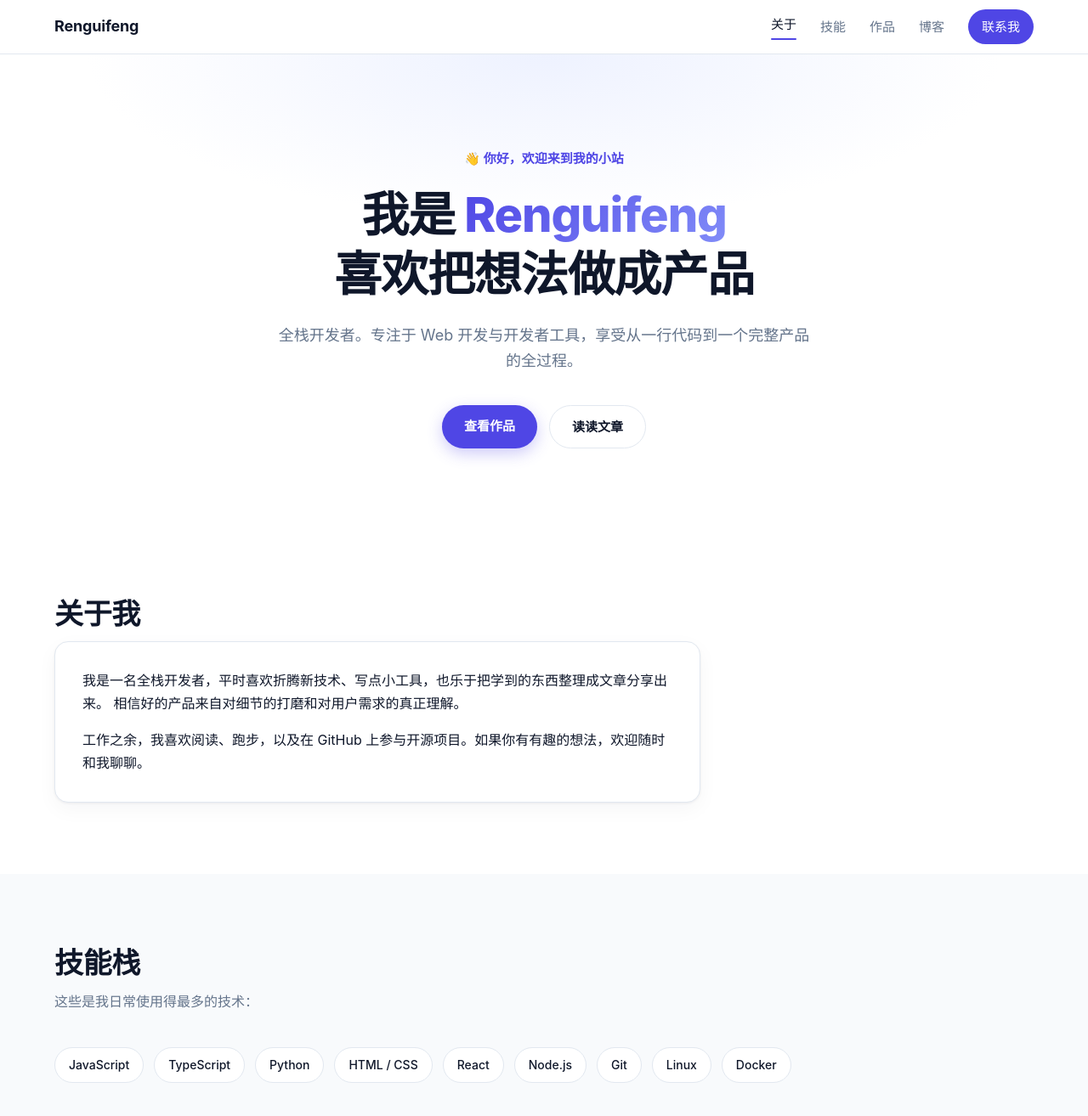
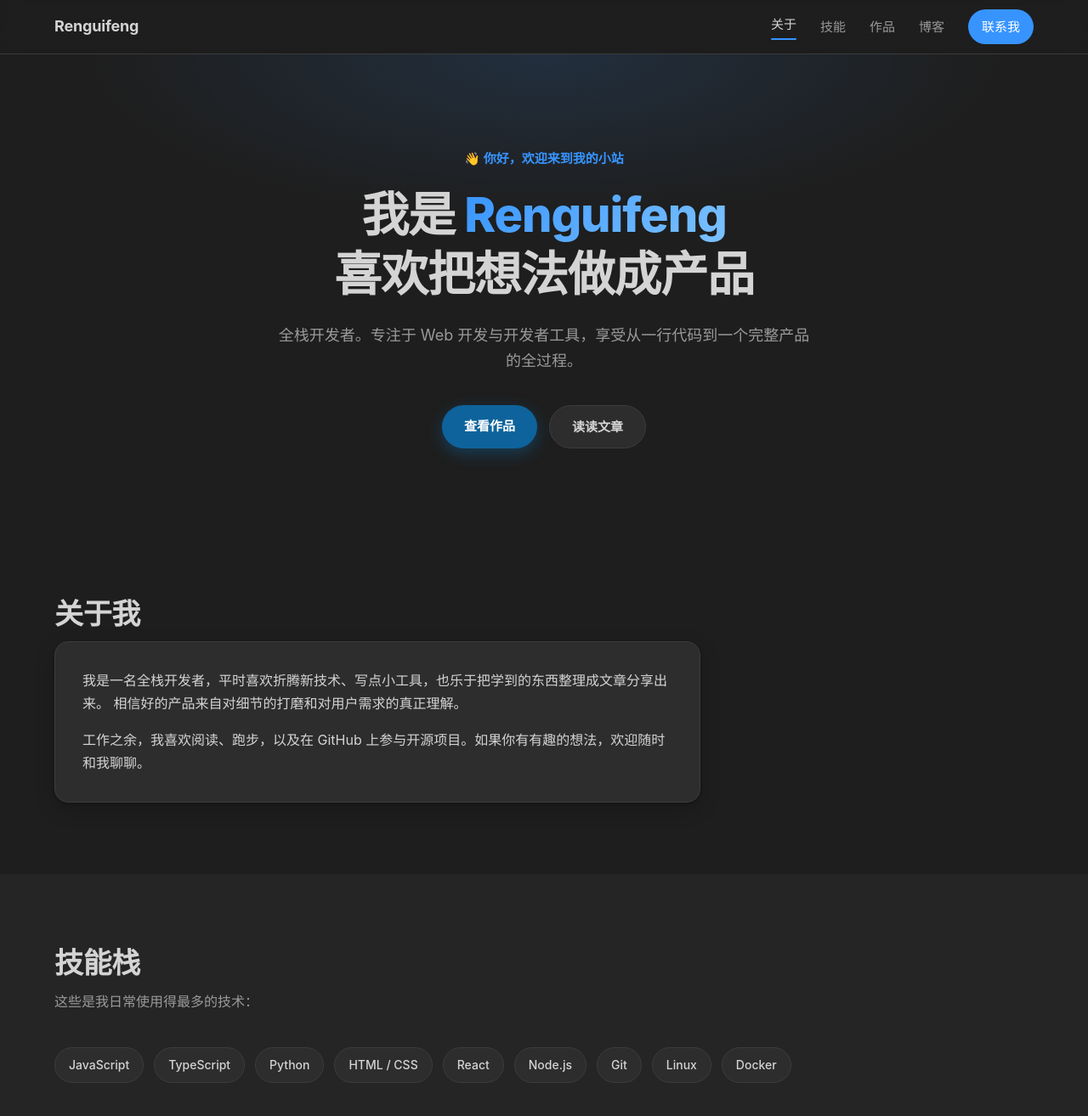
Before and after one commit to renguifeng/renguifeng.github.io, a Jekyll site: the page built from index.html, in a window 1280 px wide and 1400 px high. Shown: the top 1314 px of the window at 85% size. Built offline with Jekyll 4.4.1, drawn with Linux system fonts in a browser that asks for light colours.

Commit message:
Switch entire site theme to VSCode Dark+ (dark mode)
- :root palette -> VSCode Dark+ (#1e1e1e bg, #d4d4d4 text, #3794ff link, #0e639c button)
- cards / btn-ghost / chips / contact / chip-link: white bg -> #2d2d2d card-bg
- nav: translucent white -> translucent dark
- code blocks: bg slightly darker (#1a1a1a), border brightened (#3c3c3c)
- post body text + hover shadows adapted for dark background

Co-Authored-By: Claude <noreply@anthropic.com>

```diff
--- a/stylesheets/stylesheet.css
+++ b/stylesheets/stylesheet.css
@@ -1,19 +1,22 @@
 /* =========================================================
-   Renguifeng.github.io — 现代浅色卡片风格
+   Renguifeng.github.io — VSCode Dark+ 深色主题
    纯 CSS，零外部依赖。配色/字体用 CSS 变量统一管理。
    ========================================================= */
 
 /* ---------- 设计令牌（变量） ---------- */
 :root {
-  /* 配色 */
-  --bg:            #ffffff;
-  --bg-alt:        #f8fafc;
-  --text:          #0f172a;
-  --text-muted:    #64748b;
-  --border:        #e2e8f0;
-  --accent:        #4f46e5;   /* indigo-600 */
-  --accent-strong: #4338ca;   /* indigo-700 */
-  --accent-soft:   #eef2ff;   /* indigo-50 */
+  /* 配色 — VSCode Dark+ 深色主题 */
+  --bg:            #1e1e1e;                  /* 编辑器背景 */
+  --bg-alt:        #252526;                  /* 区块 / 侧栏 */
+  --card-bg:       #2d2d2d;                  /* 卡片（略亮于背景） */
+  --text:          #d4d4d4;                  /* 前景文字 */
+  --text-muted:    #9a9a9a;                  /* 次要文字 */
+  --border:        #3c3c3c;                  /* 边框 */
+  --accent:        #3794ff;                  /* 链接蓝 */
+  --accent-strong: #4bb1ff;                  /* hover / chip 字色 */
+  --accent-soft:   rgba(55, 148, 255, 0.14); /* chip 底 */
+  --btn-bg:        #0e639c;                  /* VSCode 按钮蓝 */
+  --btn-bg-hover:  #1177bb;
 
   /* 排版 */
   --font: -apple-system, BlinkMacSystemFont, "Segoe UI", "PingFang SC",
@@ -25,7 +28,7 @@
   --radius-sm: 10px;
   --maxw:     1200px;
   --nav-h:    64px;
-  --shadow:   0 1px 3px rgba(15, 23, 42, 0.06), 0 8px 24px rgba(15, 23, 42, 0.04);
+  --shadow:   0 1px 3px rgba(0, 0, 0, 0.3), 0 8px 24px rgba(0, 0, 0, 0.2);
 }
 
 /* ---------- 重置 ---------- */
@@ -73,7 +76,7 @@ section[id], #top { scroll-margin-top: calc(var(--nav-h) + 16px); }
   top: 0;
   z-index: 50;
   height: var(--nav-h);
-  background: rgba(255, 255, 255, 0.85);
+  background: rgba(30, 30, 30, 0.8);
   backdrop-filter: saturate(180%) blur(12px);
   -webkit-backdrop-filter: saturate(180%) blur(12px);
   border-bottom: 1px solid var(--border);
@@ -140,7 +143,7 @@ section[id], #top { scroll-margin-top: calc(var(--nav-h) + 16px); }
   max-width: 16ch;
 }
 .hero-title .accent {
-  background: linear-gradient(135deg, var(--accent), #818cf8);
+  background: linear-gradient(135deg, var(--accent), #7cc2ff);
   -webkit-background-clip: text;
   background-clip: text;
   -webkit-text-fill-color: transparent;
@@ -170,14 +173,14 @@ section[id], #top { scroll-margin-top: calc(var(--nav-h) + 16px); }
   transition: transform .15s ease, background .2s ease, box-shadow .2s ease;
 }
 .btn-primary {
-  background: var(--accent);
+  background: var(--btn-bg);
   color: #fff;
-  box-shadow: 0 6px 18px rgba(79, 70, 229, 0.28);
+  box-shadow: 0 6px 18px rgba(14, 99, 156, 0.45);
 }
-.btn-primary:hover { background: var(--accent-strong); color: #fff; transform: translateY(-2px); }
+.btn-primary:hover { background: var(--btn-bg-hover); color: #fff; transform: translateY(-2px); }
 
 .btn-ghost {
-  background: #fff;
+  background: var(--card-bg);
   color: var(--text);
   border: 1px solid var(--border);
 }
@@ -205,7 +208,7 @@ section[id], #top { scroll-margin-top: calc(var(--nav-h) + 16px); }
 
 /* ---------- 卡片 ---------- */
 .card {
-  background: #fff;
+  background: var(--card-bg);
   border: 1px solid var(--border);
   border-radius: var(--radius);
   box-shadow: var(--shadow);
@@ -227,7 +230,7 @@ section[id], #top { scroll-margin-top: calc(var(--nav-h) + 16px); }
 }
 .chips li {
   padding: 8px 16px;
-  background: #fff;
+  background: var(--card-bg);
   border: 1px solid var(--border);
   border-radius: 999px;
   font-size: 14px;
@@ -266,7 +269,7 @@ section[id], #top { scroll-margin-top: calc(var(--nav-h) + 16px); }
 .project-card:hover {
   transform: translateY(-4px);
   border-color: var(--accent);
-  box-shadow: 0 12px 32px rgba(15, 23, 42, 0.08);
+  box-shadow: 0 12px 32px rgba(0, 0, 0, 0.3);
 }
 
 .project-top {
@@ -319,7 +322,7 @@ section[id], #top { scroll-margin-top: calc(var(--nav-h) + 16px); }
   gap: 4px;
   padding: 22px 28px;
   min-width: 200px;
-  background: #fff;
+  background: var(--card-bg);
   border: 1px solid var(--border);
   border-radius: var(--radius);
   text-align: left;
@@ -405,7 +408,7 @@ section[id], #top { scroll-margin-top: calc(var(--nav-h) + 16px); }
 .post-card:hover {
   transform: translateY(-4px);
   border-color: var(--accent);
-  box-shadow: 0 12px 32px rgba(15, 23, 42, .08);
+  box-shadow: 0 12px 32px rgba(0, 0, 0, 0.3);
 }
 .post-card-link { display: block; color: inherit; }
 .post-card-link:hover { color: inherit; }
@@ -490,7 +493,7 @@ section[id], #top { scroll-margin-top: calc(var(--nav-h) + 16px); }
 .post-content {
   font-size: 17px;
   line-height: 1.8;
-  color: #1e293b;
+  color: var(--text);
   padding-bottom: 80px;
 }
 .post-content > *:first-child { margin-top: 0; }
@@ -559,7 +562,7 @@ section[id], #top { scroll-margin-top: calc(var(--nav-h) + 16px); }
   align-items: center;
   gap: 6px;
   padding: 7px 14px;
-  background: #fff;
+  background: var(--card-bg);
   border: 1px solid var(--border);
   border-radius: 999px;
   font-size: 14px;
--- a/stylesheets/syntax.css
+++ b/stylesheets/syntax.css
@@ -9,8 +9,8 @@
   margin: 24px 0;
 }
 .post-content .highlighter-rouge .highlight {
-  background: #1e1e1e;
-  border: 1px solid #2d2d2d;
+  background: #1a1a1a;
+  border: 1px solid #3c3c3c;
   border-radius: 8px;
   padding: 16px 18px;
   overflow-x: auto;
```
